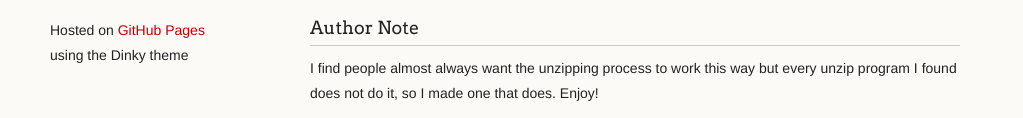
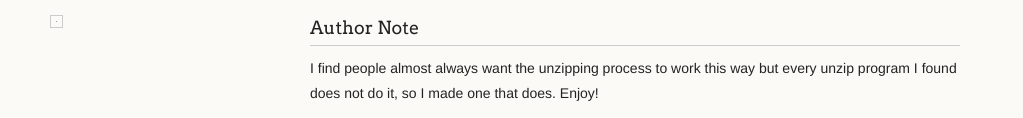
Before and after one commit to erikleo/eUnzip, a plain HTML site: page index.html in a window 1280 px wide. Shown: the part 700-818 px from the top of the page, without its empty margins (0-1023 px from the left). Drawn offline with Linux system fonts and the light colour scheme; grey boxes are pictures that could not be loaded.

Commit message:
Removed hosted comment

```diff
--- a/index.html
+++ b/index.html
@@ -87,7 +87,7 @@
 </form>
 </p>
 
-        <p><small>Hosted on <a href="https://pages.github.com">GitHub Pages</a> using the Dinky theme</small></p>
+       <!-- <p><small>Hosted on <a href="https://pages.github.com">GitHub Pages</a> using the Dinky theme</small></p> -->
 
 
       </footer>
```
